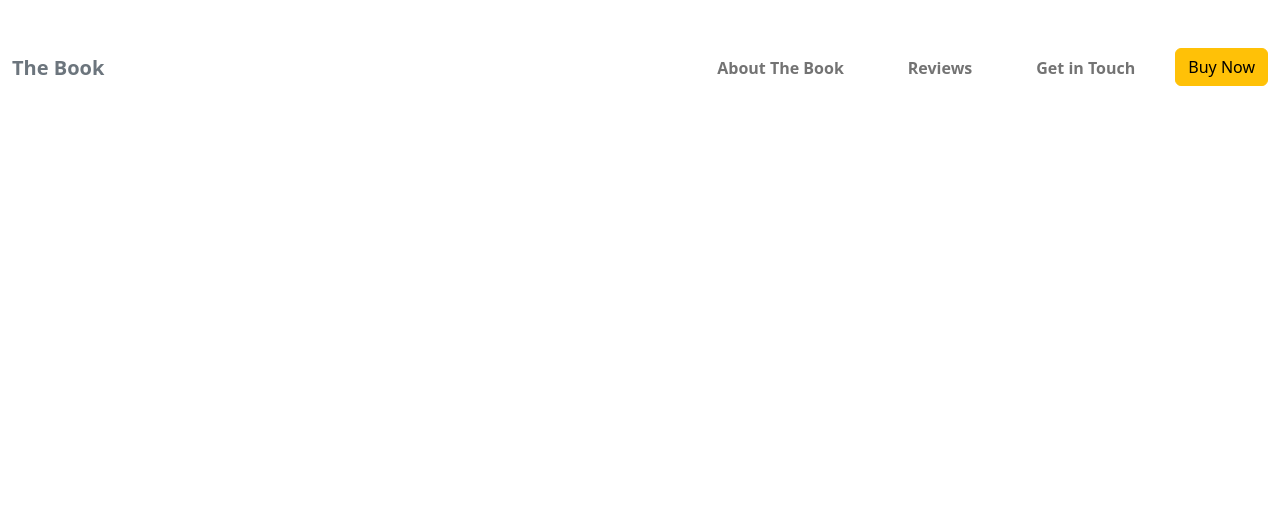
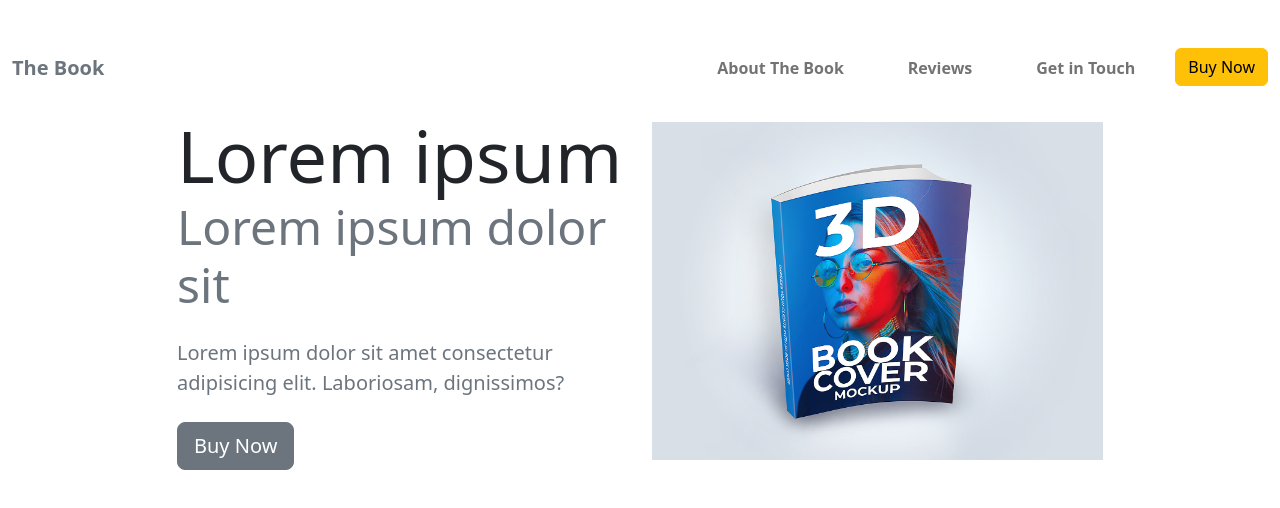
Before and after one commit to AlexJora/Book, a website: page index.html in a window 1280 px wide. Drawn offline with nearby package versions, Linux system fonts and the light colour scheme.

Commit message:
navbar and intro

```diff
--- a/index.html
+++ b/index.html
@@ -47,6 +47,38 @@
       </div>
     </div>
   </nav>
+  <!-- main image & intro text -->
+  <section id="intro">
+    <div class="container-lg">
+      <div class="row g-4 justify-content-center align-items-center">
+        <div class="col-md-5 text-center text-md-start">
+          <h1>
+            <div class="display-2">Lorem ipsum </div>
+            <div class="display-5 text-muted">Lorem ipsum dolor sit</div>
+          </h1>
+          <p class="lead my-4 text-muted">Lorem ipsum dolor sit amet consectetur adipisicing elit. Laboriosam,
+            dignissimos?</p>
+          <a href="#pricing" class="btn btn-secondary btn-lg">Buy Now</a>
+        </div>
+        <div class="col-md-5 text-center d-none d-md-block">
+          <img src="/img/Softcover-Book-Mockup-Free-PSD.jpg" class="img-fluid" alt="ebook">
+        </div>
+      </div>
+    </div>
+  </section>
+  <!-- pricing plans -->
+
+
+  <!-- topics at a glance -->
+
+
+  <!-- reviews list -->
+
+
+  <!-- contact form -->
+
+
+  <!-- get updates / modal trigger -->
 
 
 
```
